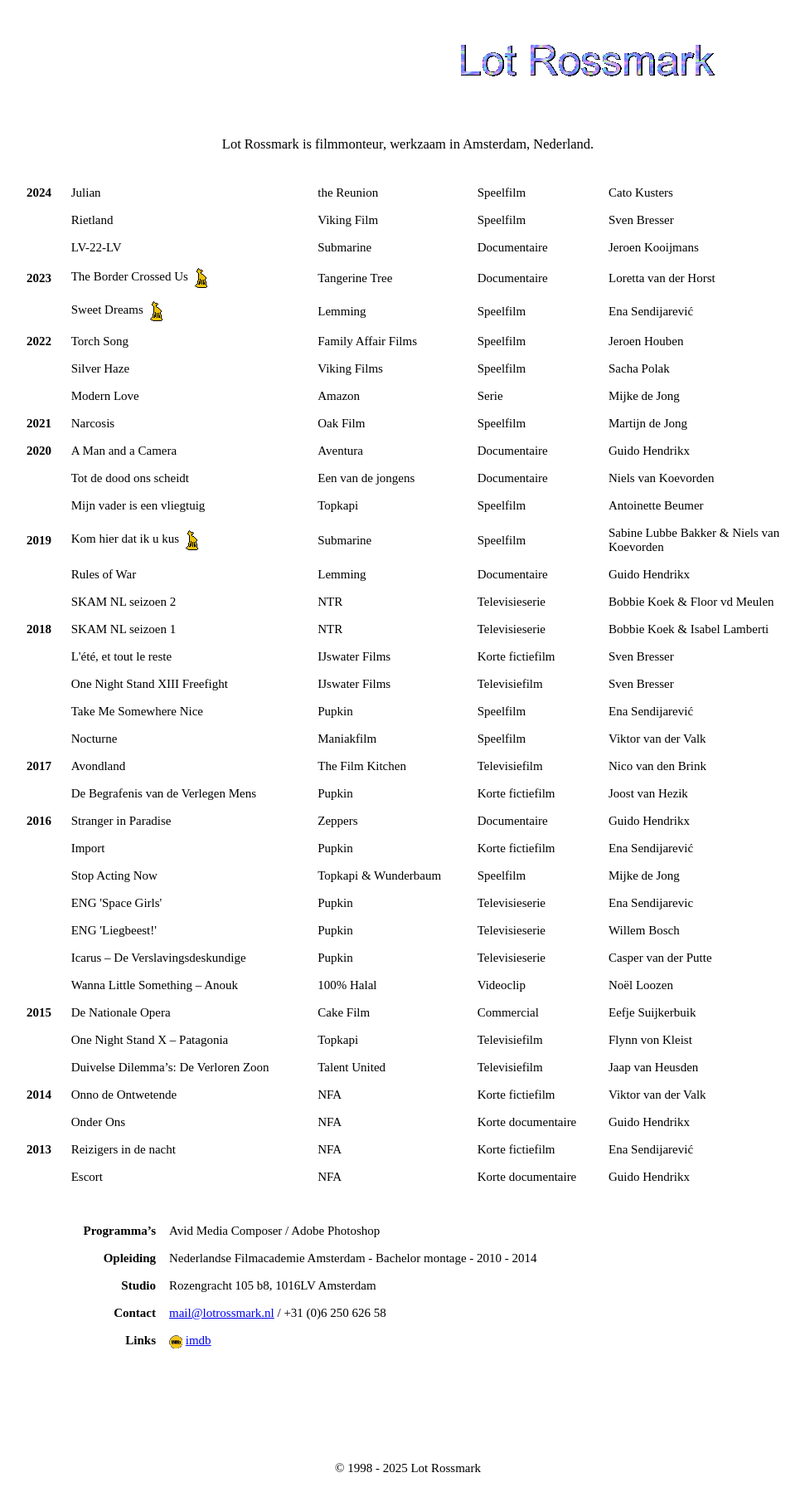
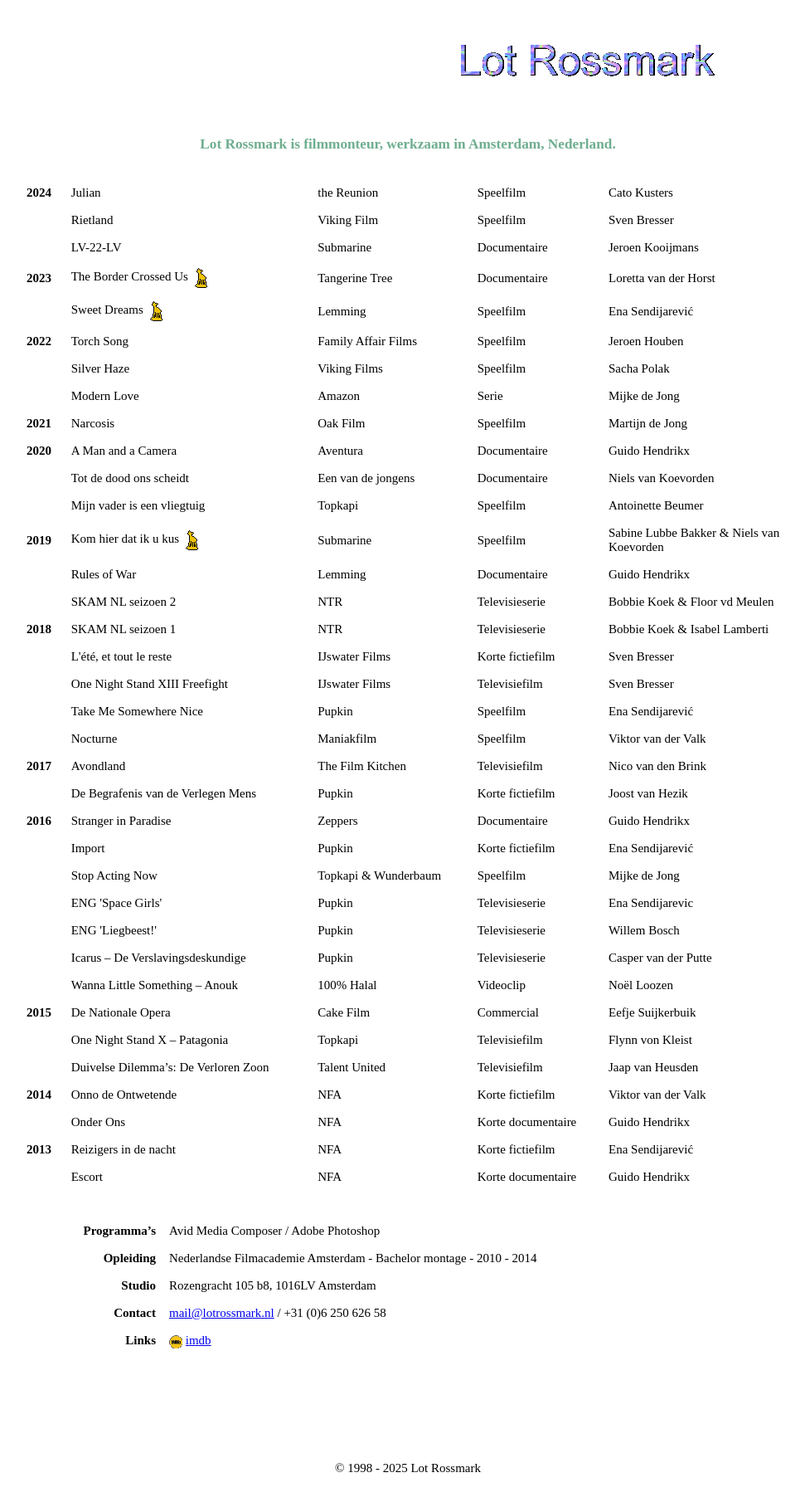
Before and after one commit to Doeke/lotrossmark, a Jekyll site: the page built from index.markdown, in a window 1280 px wide. Shown: the whole page at 83% size, without its empty margins (148-1119 px from the left). Built offline with Jekyll 4.4.1, drawn with Linux system fonts in a browser that asks for light colours; a script that is not in the unit is left out.

Commit message:
animated tagline

```diff
--- a/_layouts/default.html
+++ b/_layouts/default.html
@@ -24,7 +24,9 @@
     >
       <img src="assets/lot-logo3.gif" alt="Lot Rossmark" id="logo" />
     </div>
+    <p id="tagline">Lot Rossmark is filmmonteur, werkzaam in Amsterdam, Nederland.</p>
     <script src="assets/logo-anim.js"></script>
+
 
     {{ content }}
 
--- a/assets/logo-anim.js
+++ b/assets/logo-anim.js
@@ -1,8 +1,9 @@
 const speed = 1.5;
 const canvas = document.getElementById("canvas");
+const container = document.getElementById("logocontainer");
 const logo = document.getElementById("logo");
-const container = document.getElementById("logocontainer");
 const logo2 = container.appendChild(logo.cloneNode());
+
 function draw() {
   const t = (performance.now() / 1000) * speed;
   const w = container.clientWidth;
@@ -11,6 +12,7 @@
   const x = (((w * t) / 30) % w) + (w - logo.clientWidth) / 2;
   logo.style = `position:absolute;left:${x}px;top:${y}px`;
   logo2.style = `position:absolute;left:${x - w}px;top:${y}px`;
+
   requestAnimationFrame(draw);
 }
 draw();
--- a/assets/style.css
+++ b/assets/style.css
@@ -29,9 +29,20 @@
 table img {
   vertical-align: middle;
 }
-p {
-  font-size: 110%;
-}
 canvas {
   width: 100%;
 }
+
+#tagline {
+  font-size: 115%;
+  font-weight: bold;
+  animation: colorRotate 3s infinite alternate ease-in-out;
+}
+@keyframes colorRotate {
+  0% {
+    color: #506dff;
+  }
+  100% {
+    color: #96ff03;
+  }
+}
--- a/index.markdown
+++ b/index.markdown
@@ -1,8 +1,6 @@
 ---
 layout: default
 ---
-
-<p>Lot Rossmark is filmmonteur, werkzaam in Amsterdam, Nederland.</p>
 
 <table>
   <tbody>
```
